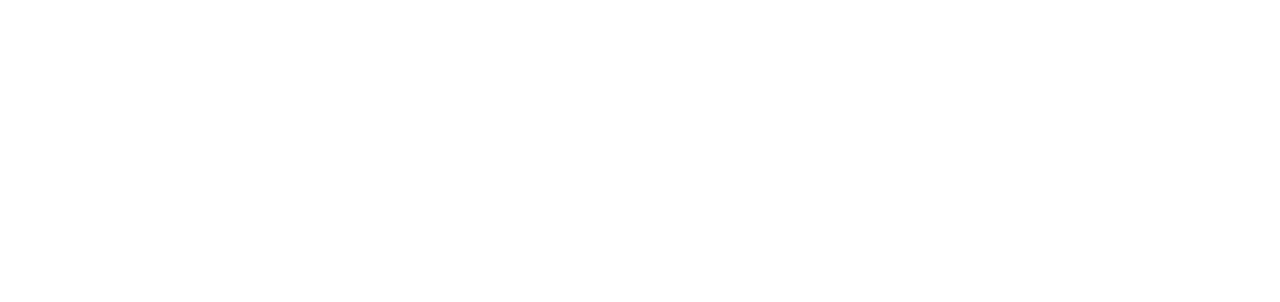
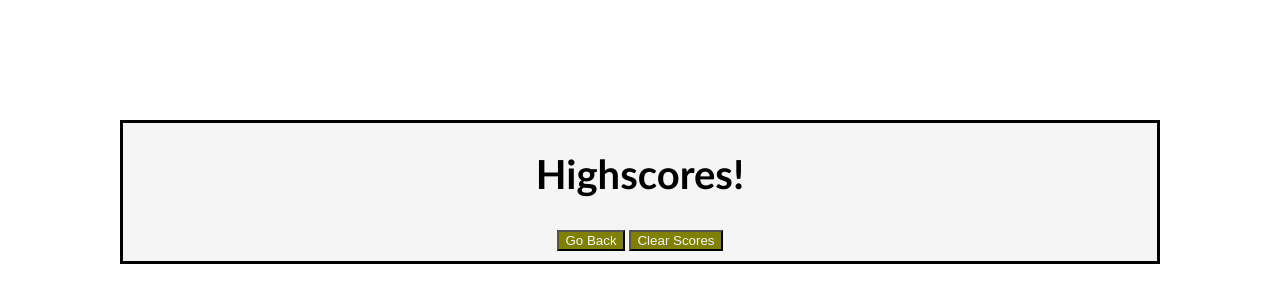
Before and after one commit to MaraDear/CodeQuiz, a plain HTML site: page highscores.html in a window 1280 px wide. Drawn offline with Linux system fonts and the light colour scheme.

Commit message:
added content to highscore html and linked css.

```diff
--- a/highscores.html
+++ b/highscores.html
@@ -4,5 +4,18 @@
         <meta charset="UTF-8">
         <metta http-equiv="X-UA-Compatible" conent="IE=edge">
         <meta name="viewport" content="width=device-width, intial-scale=1.0">
+        <link rel="stylesheet" href="./assets/css/stylesheet.css">
         <title>Highscores</title>
     </head>
+
+    <body>
+        <div class="gameWrap">
+            <div class="questions">
+                <h1>Highscores!</h1>
+                    <ul id="highScore"></ul>
+                <button id="goBack"> Go Back</button>
+                <button id="clear" value="reset"> Clear Scores</button>
+            </div>
+        </div>
+
+    </body>
```
